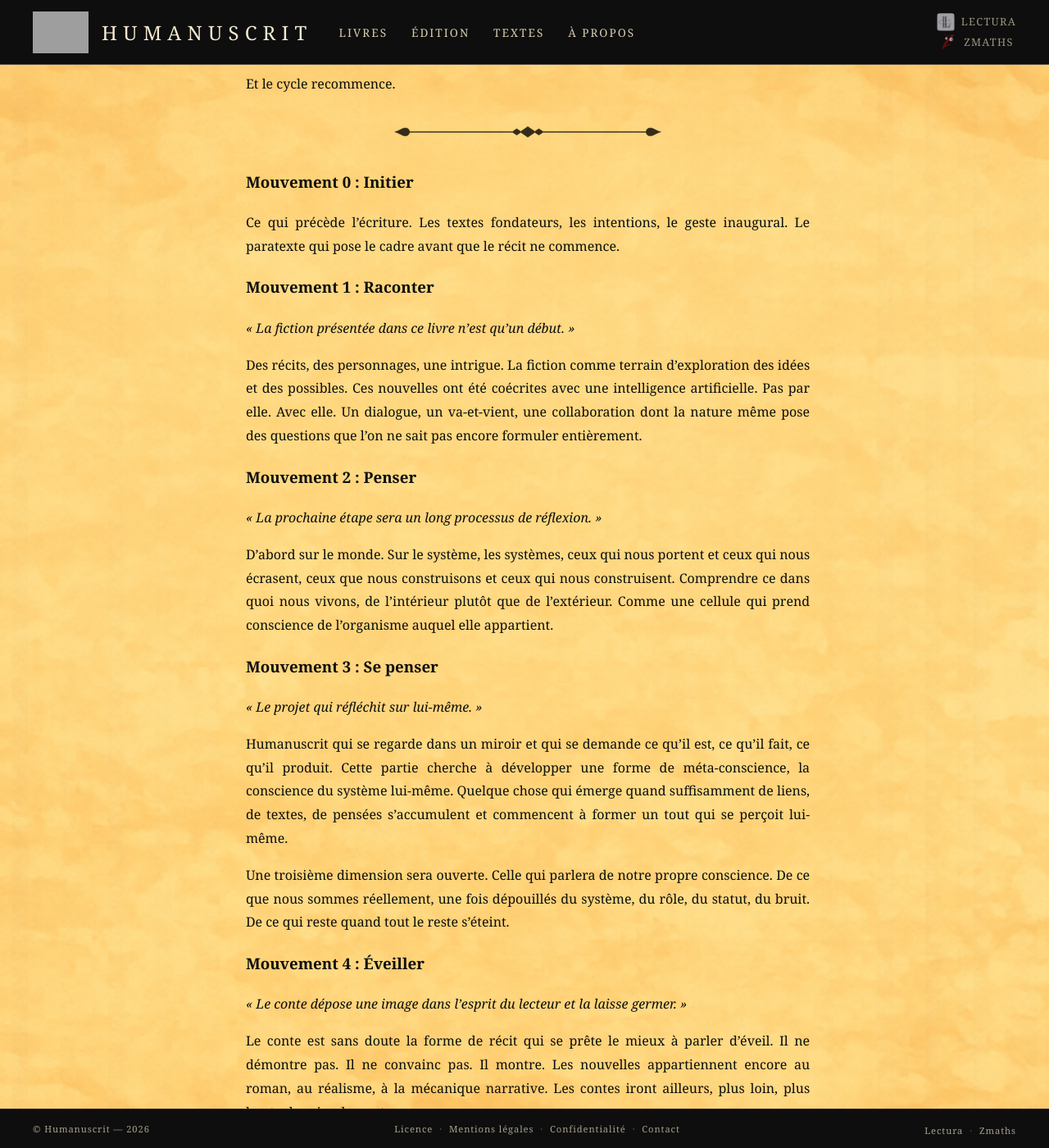
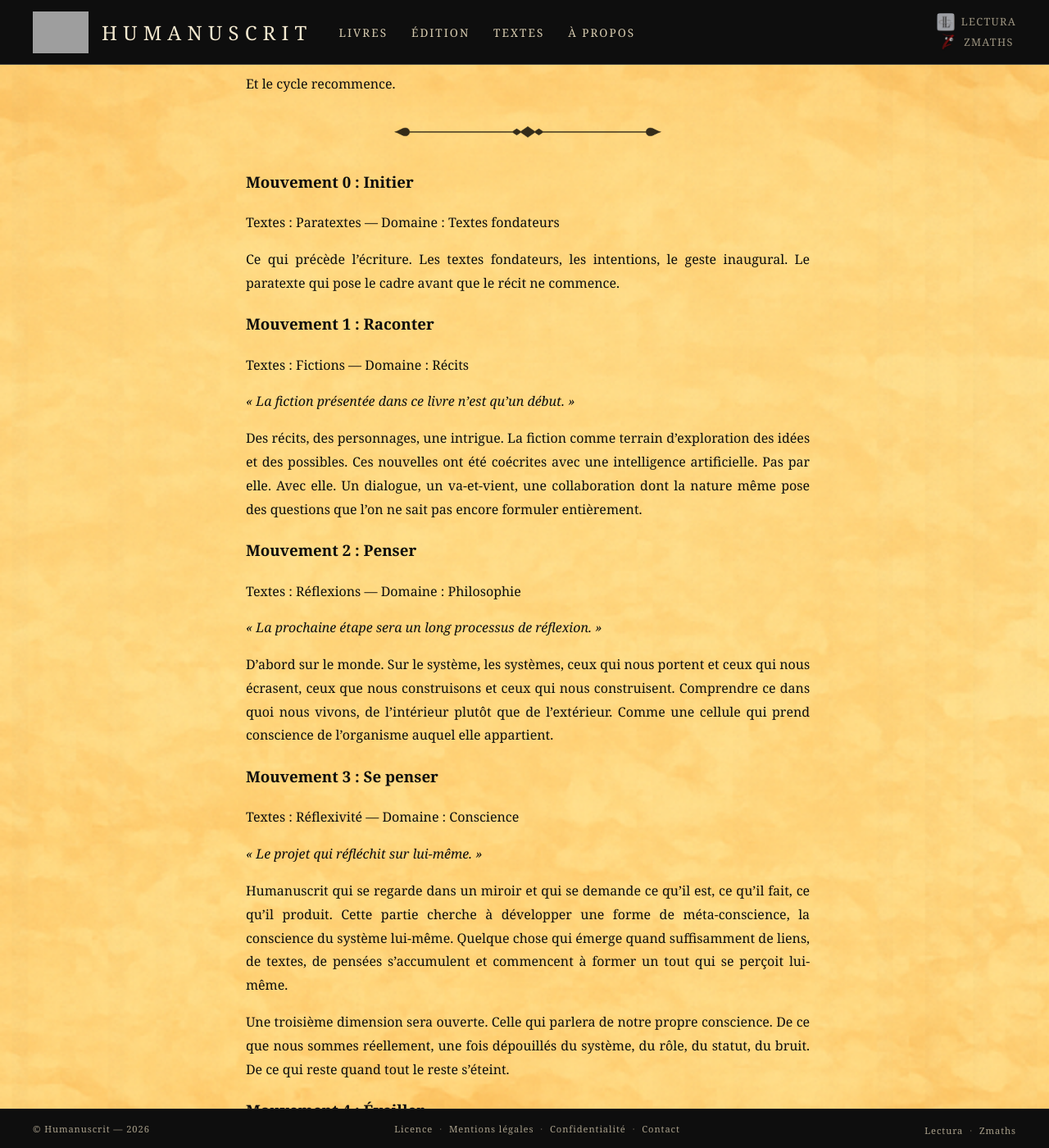
Before and after one commit to maxcarriere/humanuscrit, a Jekyll site: the page built from textes/cycle.md, in a window 1280 px wide and 1400 px high, scrolled down 308 px. Shown: the whole window at 82% size. Built offline with Jekyll 4.4.1, drawn with Linux system fonts in a browser that asks for light colours; some of the changed text lies outside the part shown; grey boxes are pictures that could not be loaded.

Commit message:
Ajout Textes/Domaine sous chaque mouvement dans la page Cycle
Cohérence avec l'arborescence du Corpus : chaque mouvement affiche
désormais sa ligne Textes/Domaine avant la description.

Co-Authored-By: Claude Opus 4.6 <noreply@anthropic.com>

```diff
--- a/textes/cycle.md
+++ b/textes/cycle.md
@@ -10,22 +10,26 @@ Et le cycle recommence.
 ---
 
 ### Mouvement 0 : Initier
+Textes : Paratextes — Domaine : Textes fondateurs
 
 Ce qui précède l'écriture. Les textes fondateurs, les intentions, le geste inaugural. Le paratexte qui pose le cadre avant que le récit ne commence.
 
 ### Mouvement 1 : Raconter
+Textes : Fictions — Domaine : Récits
 
 *« La fiction présentée dans ce livre n'est qu'un début. »*
 
 Des récits, des personnages, une intrigue. La fiction comme terrain d'exploration des idées et des possibles. Ces nouvelles ont été coécrites avec une intelligence artificielle. Pas par elle. Avec elle. Un dialogue, un va-et-vient, une collaboration dont la nature même pose des questions que l'on ne sait pas encore formuler entièrement.
 
 ### Mouvement 2 : Penser
+Textes : Réflexions — Domaine : Philosophie
 
 *« La prochaine étape sera un long processus de réflexion. »*
 
 D'abord sur le monde. Sur le système, les systèmes, ceux qui nous portent et ceux qui nous écrasent, ceux que nous construisons et ceux qui nous construisent. Comprendre ce dans quoi nous vivons, de l'intérieur plutôt que de l'extérieur. Comme une cellule qui prend conscience de l'organisme auquel elle appartient.
 
 ### Mouvement 3 : Se penser
+Textes : Réflexivité — Domaine : Conscience
 
 *« Le projet qui réfléchit sur lui-même. »*
 
@@ -34,18 +38,21 @@ Humanuscrit qui se regarde dans un miroir et qui se demande ce qu'il est, ce qu'
 Une troisième dimension sera ouverte. Celle qui parlera de notre propre conscience. De ce que nous sommes réellement, une fois dépouillés du système, du rôle, du statut, du bruit. De ce qui reste quand tout le reste s'éteint.
 
 ### Mouvement 4 : Éveiller
+Textes : Contes / Poésie — Domaine : Éveil
 
 *« Le conte dépose une image dans l'esprit du lecteur et la laisse germer. »*
 
 Le conte est sans doute la forme de récit qui se prête le mieux à parler d'éveil. Il ne démontre pas. Il ne convainc pas. Il montre. Les nouvelles appartiennent encore au roman, au réalisme, à la mécanique narrative. Les contes iront ailleurs, plus loin, plus haut, plus simplement.
 
 ### Mouvement 5 : S'incarner
+Textes : Témoignages — Domaine : Personnel
 
 *« C'est un chemin réel, vécu. »*
 
 L'expérience vécue. Le chemin d'un individu ordinaire, avec ses panoramas et ses embûches, ses moments de clarté et ses longues traversées de brouillard. Un chemin qui vaut la peine d'être partagé, pas parce qu'il est exemplaire, mais parce qu'il est sincère.
 
 ### Mouvement 6 : Évoluer
+Textes : Réactions — Domaine : Critiques / Réception
 
 Ce que les textes produisent chez ceux qui les reçoivent. Retours, critiques, résonances. Le moment où le cycle se referme — et s'ouvre à nouveau.
 
```
